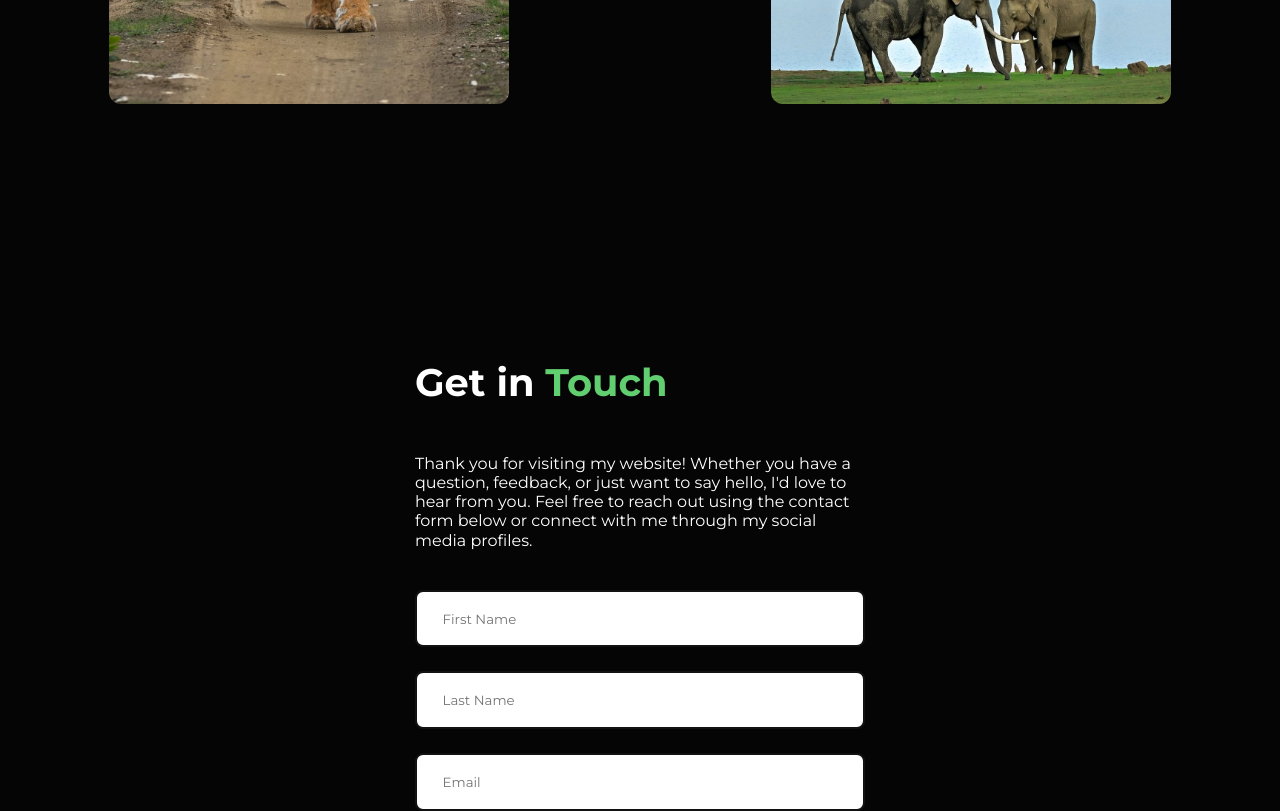
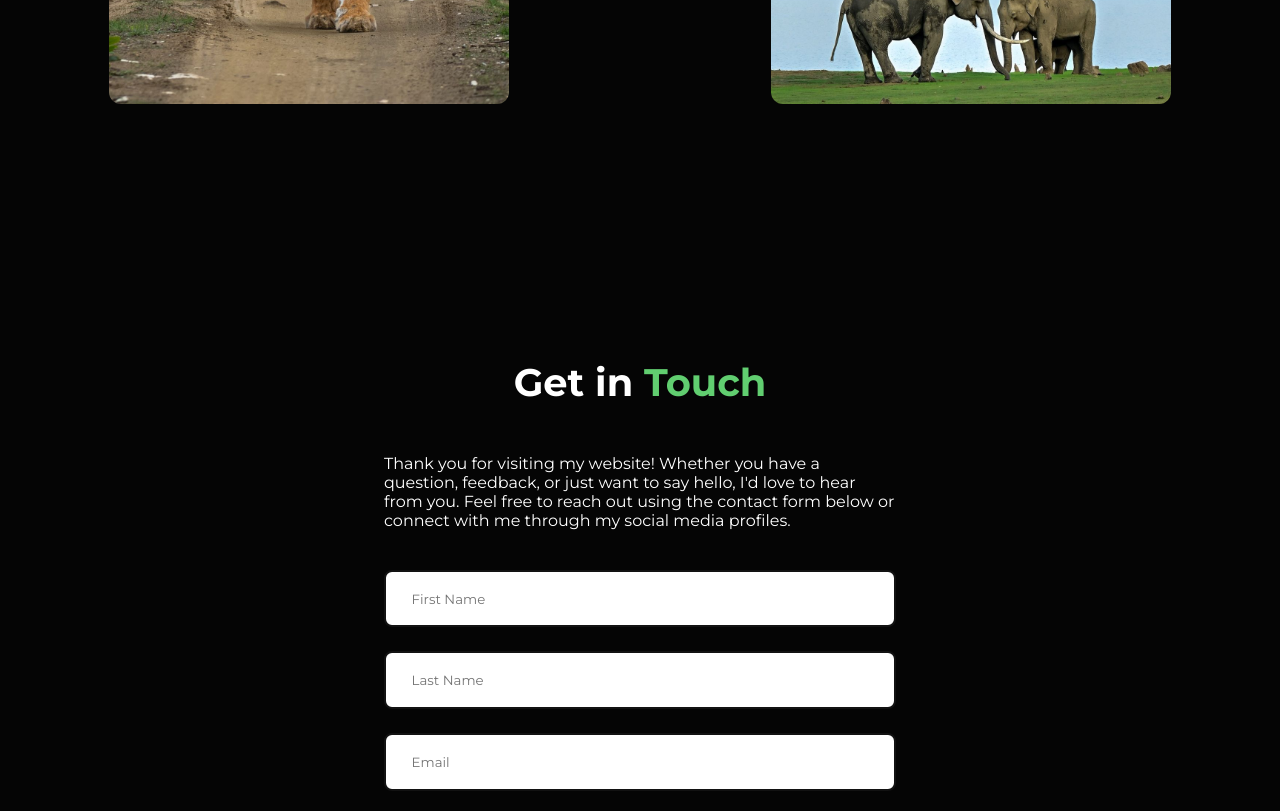
Before and after one commit to kballadi/Devenwildlife, a plain HTML site: page index.html in a window 1280 px wide. Shown: the part 3400-4211 px from the top of the page. Drawn offline with nearby package versions, Linux system fonts and the light colour scheme; a script that the page names is missing.

Commit message:
New files added

```diff
--- /dev/null
+++ b/script.js
@@ -0,0 +1,4 @@
+let buttonSubmit = document.querySelector(".js-submit");
+buttonSubmit.addEventListener("click",()=>{
+    alert('Feature is Coming up!');
+});
--- a/style.css
+++ b/style.css
@@ -141,7 +141,7 @@ span {
 }
 
 .btn {
-  width: 16vw;
+
   display: inline-block;
   text-align: center;
   background-color: var(--links-color);
@@ -229,7 +229,7 @@ span {
   align-items: center;
   justify-content: center;
   align-content: center;
-  margin-bottom: 3.2rem;
+  margin-bottom: 3rem;
 }
 
 .contact h2 {
@@ -237,6 +237,7 @@ span {
   font-size: 2.4rem;
   font-weight: 700;
   line-height: 1.2;
+  text-align: center;
 }
 
 .contact .contact-content {
@@ -252,8 +253,7 @@ span {
   display: block;
   text-align: left;
   justify-content: center;
-  line-height: 1.2rem;
-  width: 450px;
+  width: 40vw;
 }
 
 .contact .contact-content input {
```
